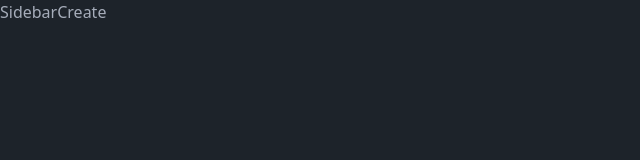
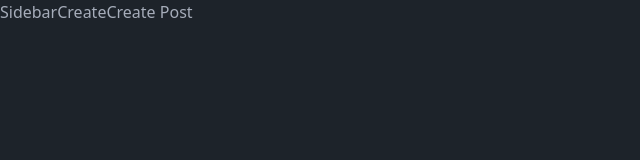
Before and after one commit to Fledtrain/web102_crewmates, a React (Vite) app: page /create in a window 1280 px wide. Shown: the top 160 px of the page, without its empty margins (0-640 px from the left). Built offline with nearby package versions, Linux system fonts and the light colour scheme.

Commit message:
Connected supabase to my app

```diff
--- /dev/null
+++ b/src/client.js
@@ -0,0 +1,7 @@
+import { createClient } from "@supabase/supabase-js";
+
+const URL = "https://cvjjxclhcyaahubhffpp.supabase.co";
+const API_KEY =
+  "eyJhbGciOiJIUzI1NiIsInR5cCI6IkpXVCJ9.eyJpc3MiOiJzdXBhYmFzZSIsInJlZiI6ImN2amp4Y2xoY3lhYWh1YmhmZnBwIiwicm9sZSI6ImFub24iLCJpYXQiOjE2OTgzNDE1MTgsImV4cCI6MjAxMzkxNzUxOH0.0pCTCUSl46EpPEUD2-eQm45UMgzsKaPGzMS4zTdP5wM";
+
+export const supabase = createClient(URL, API_KEY);
--- a/src/routes/Create.jsx
+++ b/src/routes/Create.jsx
@@ -1,8 +1,20 @@
+import { supabase } from "../client"
 
 const Create = () => {
+    /** Function to create a post in the database
+     * @param {Event} e - Event object
+     *
+     */
+    const createPost = async (e) => {
+        e.preventDefault()
+        await supabase
+            .from("Character")
+            .insert([{ name: "Fled", age: "23", class: "Mage", strength: "10" }])
+    }
     return (
         <>
-            <div>Create</div>
+            <h1>Create</h1>
+            <button onClick={createPost}>Create Post</button>
         </>
     )
 }
```
